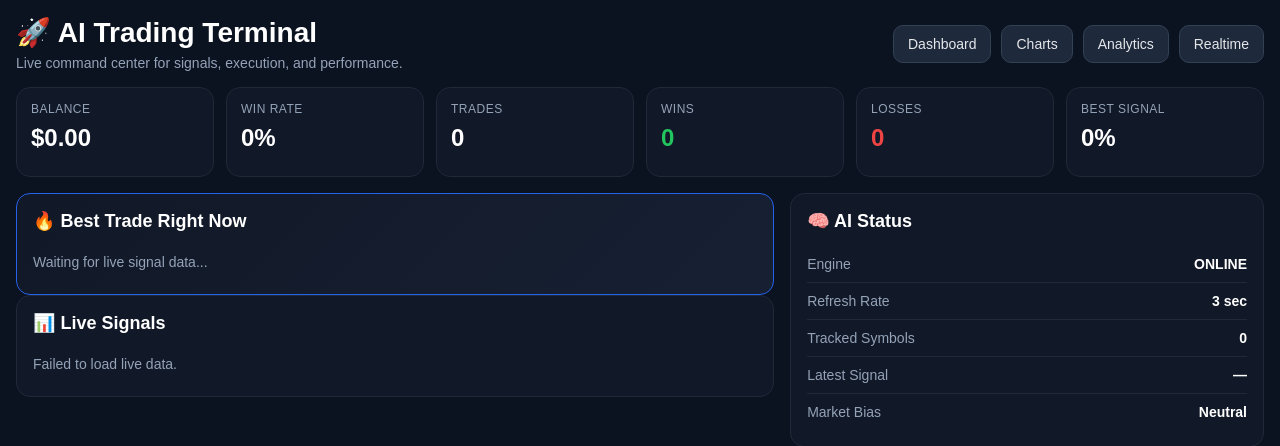
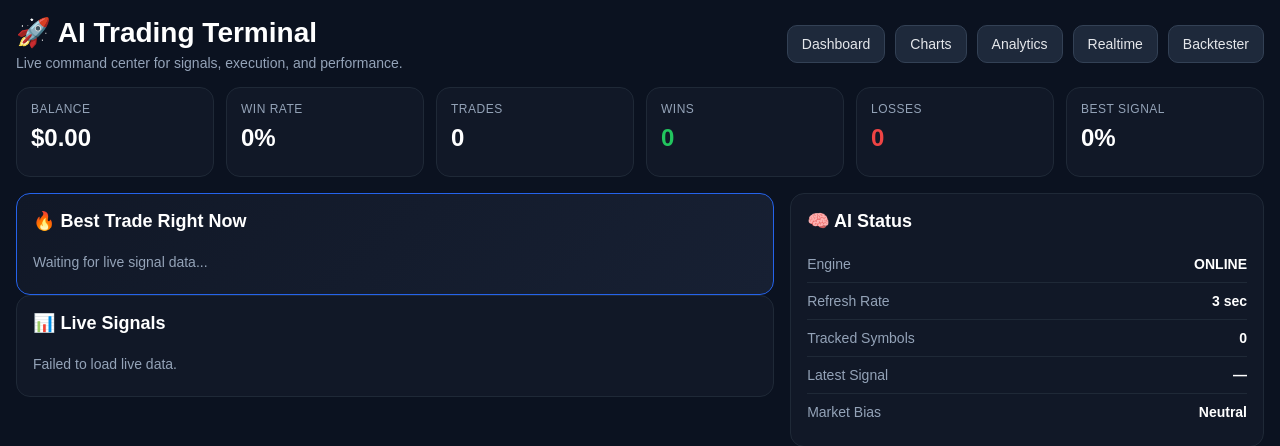
Before and after one commit to alastairdeanthony403-wq/ai-trading-2, a Flask app: page / in a window 1280 px wide. Shown: the top 446 px of the page. Run offline with Flask 3, Linux system fonts and the light colour scheme.

Commit message:
Update index.html

```diff
--- a/templates/index.html
+++ b/templates/index.html
@@ -388,6 +388,7 @@
             <a href="/charts">Charts</a>
             <a href="/analytics">Analytics</a>
             <a href="/realtime">Realtime</a>
+            <a href="/backtester">Backtester</a>
         </div>
     </div>
 
```
